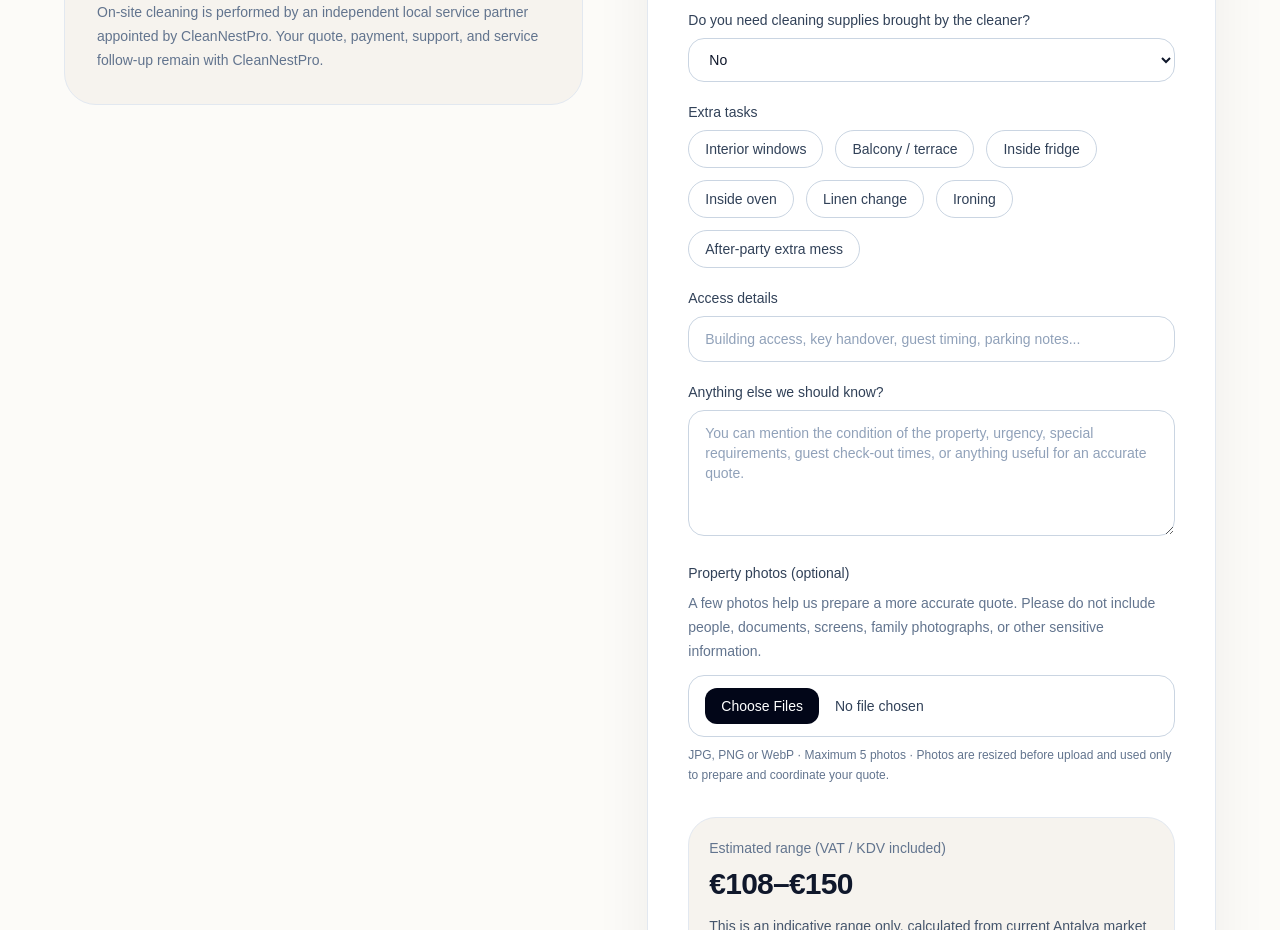
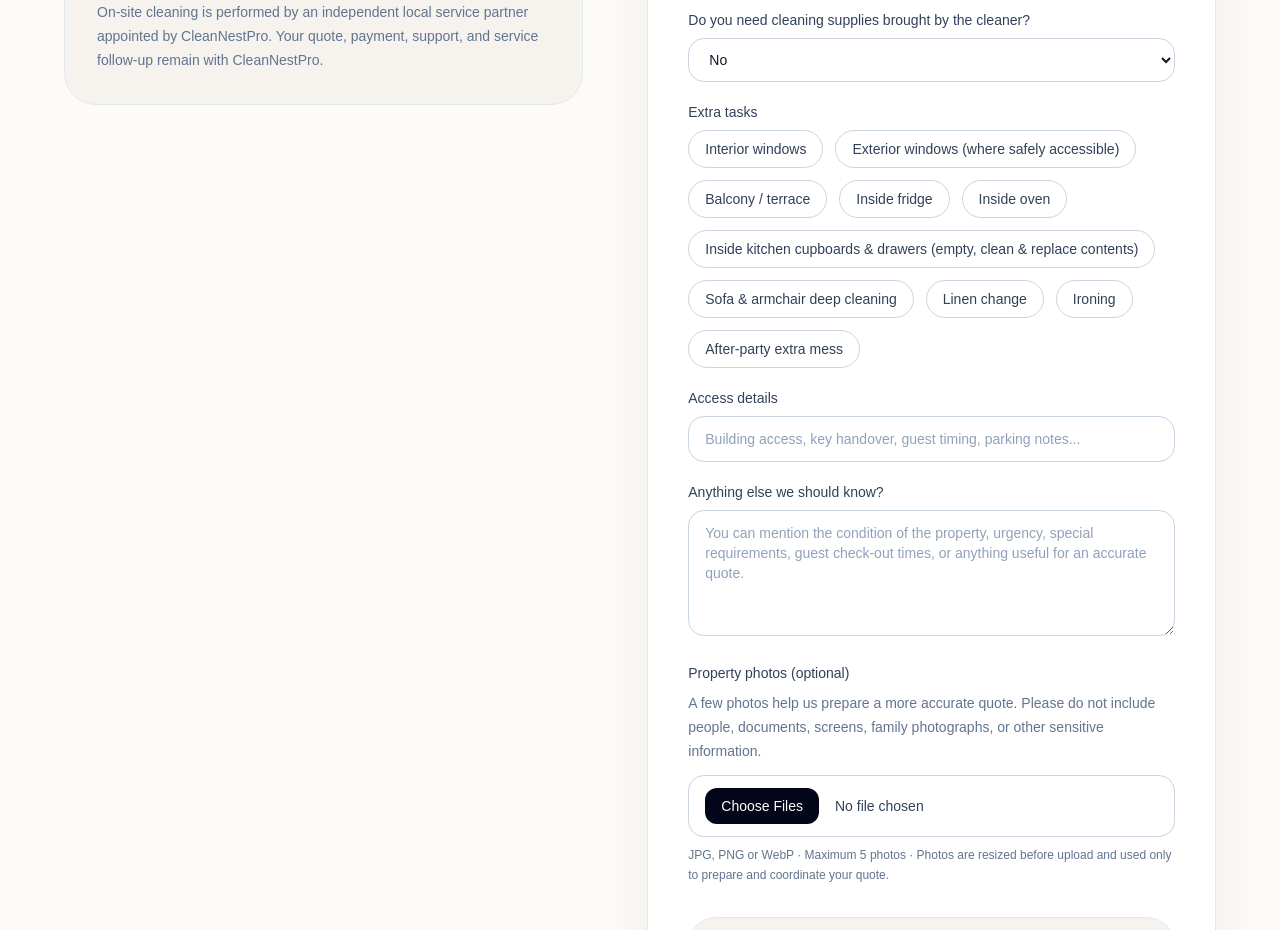
Before and after one commit to LyatifAhmed/cleannestpro, a Next.js app: page / in a window 1280 px wide. Shown: the part 6700-7630 px from the top of the page. Built offline with nearby package versions, Linux system fonts and the light colour scheme.

Commit message:
Improve homepage content and UI

```diff
--- a/app/page.tsx
+++ b/app/page.tsx
@@ -114,9 +114,12 @@ const serviceCards = [
 
 const extraTaskOptions = [
   "Interior windows",
+  "Exterior windows (where safely accessible)",
   "Balcony / terrace",
   "Inside fridge",
   "Inside oven",
+  "Inside kitchen cupboards & drawers (empty, clean & replace contents)",
+  "Sofa & armchair deep cleaning",
   "Linen change",
   "Ironing",
   "After-party extra mess",
```
